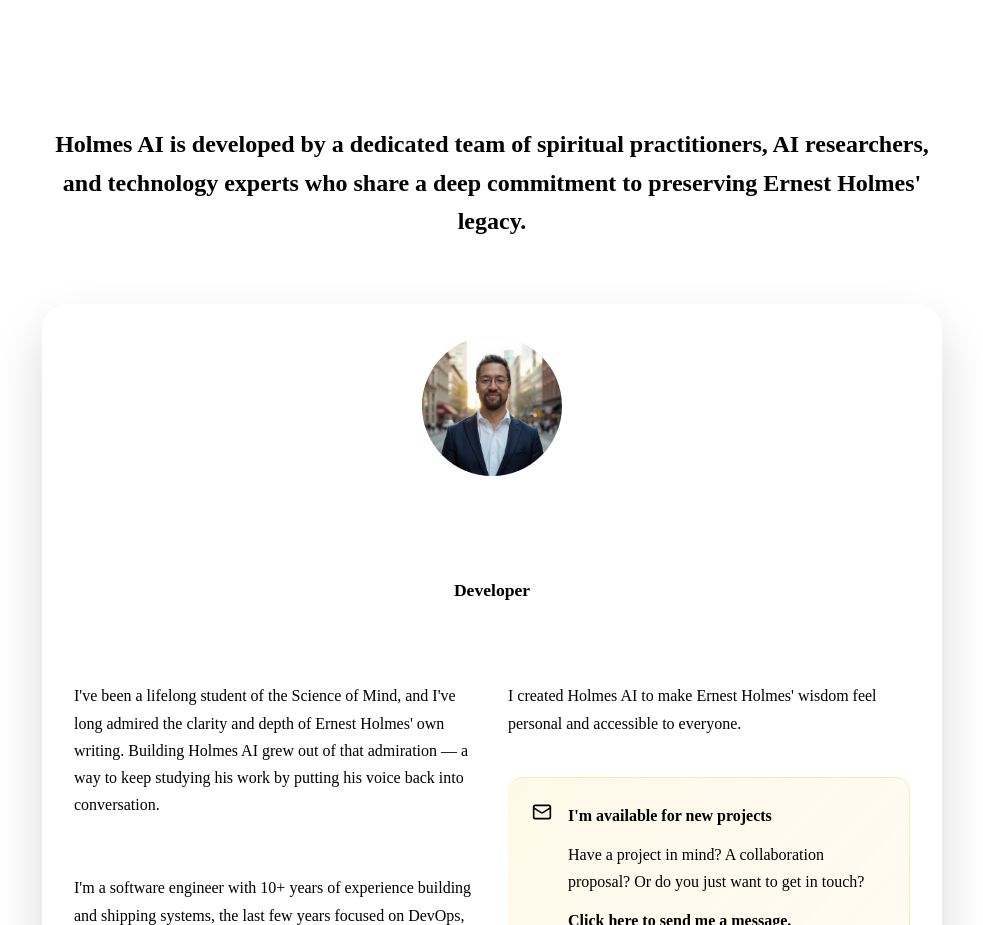
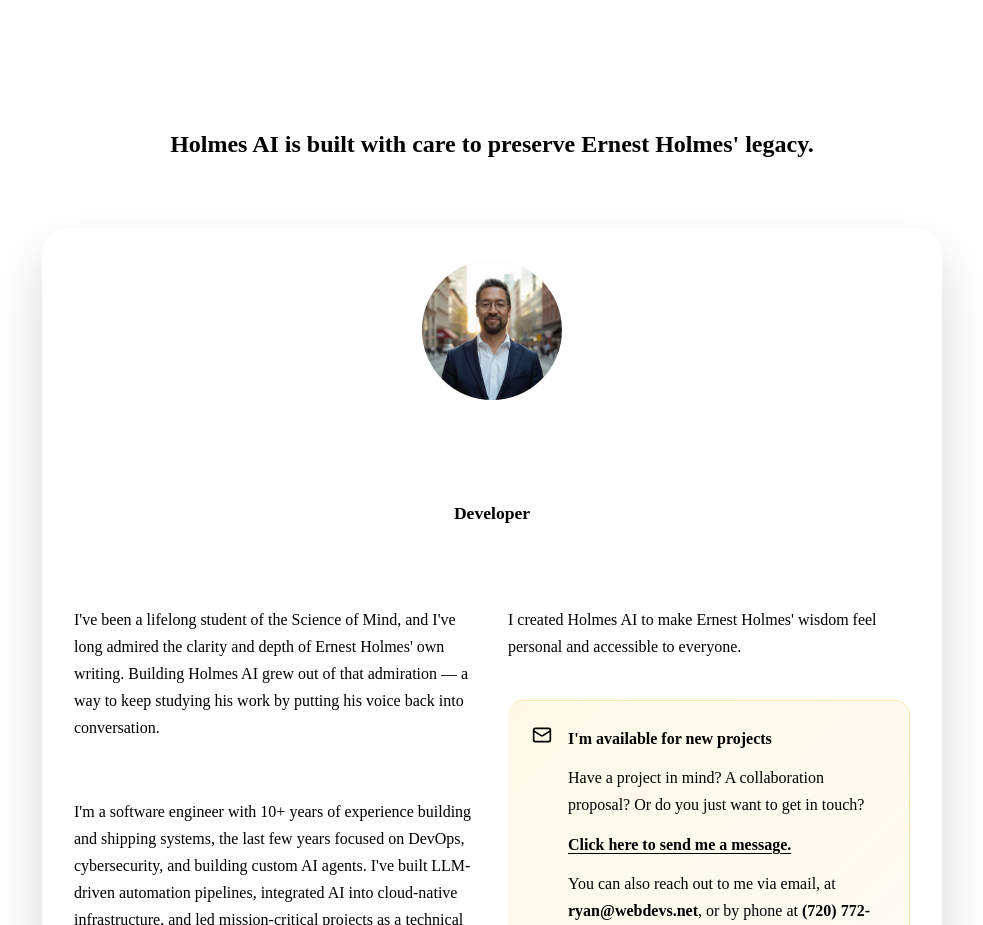
Before and after one commit to netdevs-net/Ernest-Holmes-AI, a SvelteKit app in the folder holmes-gpt/: page /about in a window 1280 px wide. Shown: the part 1660-2585 px from the top of the page, without its empty margins (148-1131 px from the left). Built offline with nearby package versions, Linux system fonts and the light colour scheme.

Commit message:
docs(about): simplify team description

```diff
--- a/holmes-gpt/src/routes/about/+page.svelte
+++ b/holmes-gpt/src/routes/about/+page.svelte
@@ -247,8 +247,7 @@
       </div>
       <div class="team-content">
         <p class="lead">
-          Holmes AI is developed by a dedicated team of spiritual practitioners, AI researchers, and technology
-          experts who share a deep commitment to preserving Ernest Holmes' legacy.
+          Holmes AI is built with care to preserve Ernest Holmes' legacy.
         </p>
 
         <div class="team-grid">
```
